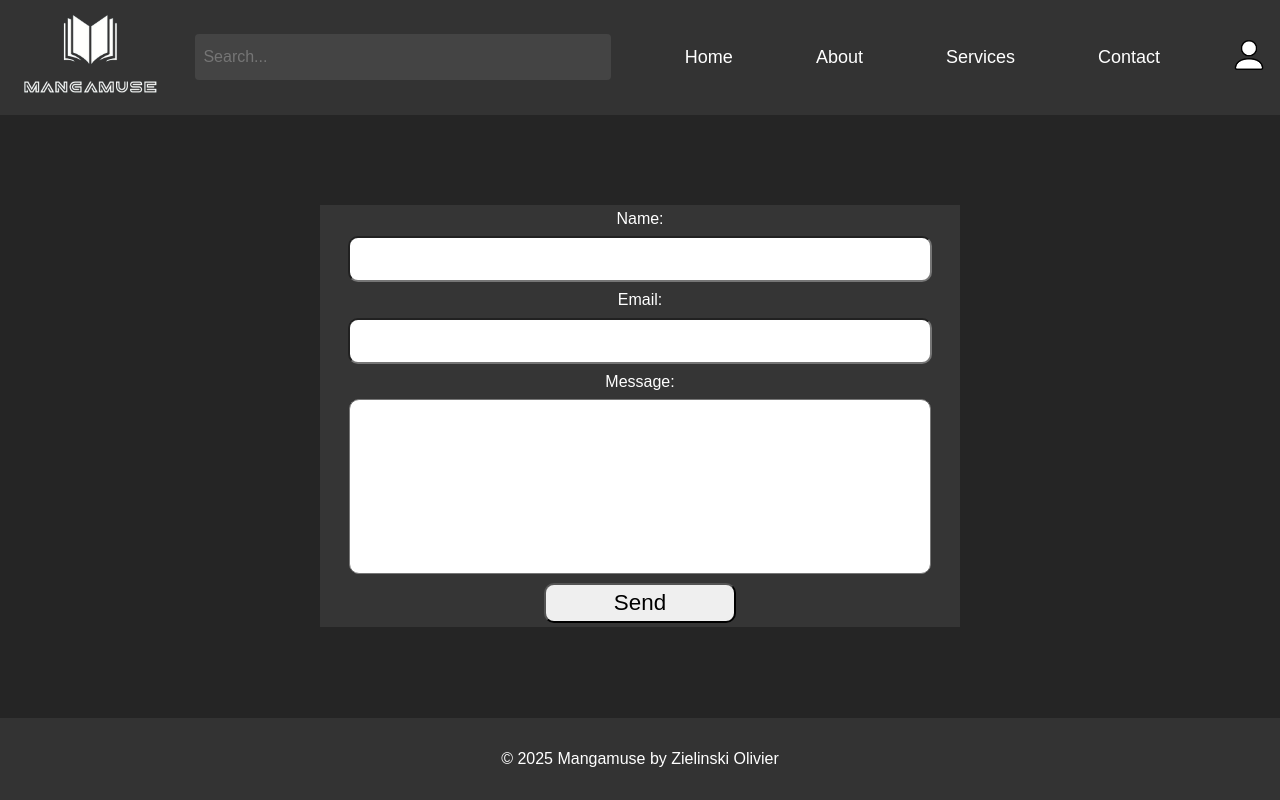
After one commit to olkiverr/site-v2, a PHP site: page /pages/contact.php in a window 1280 px wide. The commit adds this page. Run offline with PHP 8.4, Linux system fonts and the light colour scheme.

Commit message:
Add files via upload

```diff
--- /dev/null
+++ b/css/contact.css
@@ -0,0 +1,38 @@
+main {
+    height: 100%;
+    width: 100%;
+    display: flex;
+    align-items: center;
+    justify-content: space-around;
+}
+
+form {
+    display: flex;
+    flex-direction: column;
+    background-color: #353535;
+    height: 70%;
+    width: 50%;
+    align-items: center;
+}
+
+form label {
+    color: white;
+    margin: auto;
+}
+
+form input, textarea, button {
+    margin: auto;
+    border-radius: 10px;
+    width: 90%;
+    height: 40px;
+    font-size: 1.4em;
+}
+
+form button[type="submit"] {
+    width: 30%;
+}
+
+form textarea {
+    height: 40%;
+    resize: none;
+}
--- a/css/header.css
+++ b/css/header.css
@@ -140,8 +140,7 @@ body {
 }
 
 .about-nav,
-.services-nav,
-.contact-nav {
+.services-nav {
     cursor: not-allowed;
 }
 
--- /dev/null
+++ b/pages/contact.php
@@ -0,0 +1,41 @@
+<?php
+session_start();
+include '../php/db.php';
+
+if (isset($_SESSION['user'])) {
+    $is_connected = isset($_SESSION['user']);
+} else {
+    $is_connected = false;
+}
+
+?>
+
+<!DOCTYPE html>
+<html lang="en">
+<head>
+    <meta charset="UTF-8">
+    <meta name="viewport" content="width=device-width, initial-scale=1.0">
+    <link rel="stylesheet" href="../css/header.css">
+    <link rel="stylesheet" href="../css/footer.css">
+    <link rel="stylesheet" href="../css/contact.css">
+    <link rel="shortcut icon" href="../img/MangaMuse_White-Book.png" type="image/x-icon">
+    <title>Contact - Mangamuse</title>
+</head>
+<body>
+    <?php include '../partials/header.php' ?>
+    <main>
+        <form action="">
+            <?php if (!$is_connected): ?>
+            <label for="">Name:</label>
+            <input type="text" name="" id="">
+            <label for="">Email:</label>
+            <input type="email" name="" id="">
+            <?php endif ?>
+            <label for="">Message:</label>
+            <textarea name="" id=""></textarea>
+            <button type="submit">Send</button>
+        </form>
+    </main>
+    <?php include '../partials/footer.php' ?>
+</body>
+</html>
--- a/partials/header.php
+++ b/partials/header.php
@@ -36,7 +36,7 @@ if (session_status() == PHP_SESSION_NONE) {
                 <li><a class="home-nav" href="/site-v2/index.php" style="color: #fff; text-decoration: none;">Home</a></li>
                 <li><a class="about-nav" href="#" style="color: #fff; text-decoration: none;">About</a></li>
                 <li><a class="services-nav" href="#" style="color: #fff; text-decoration: none;">Services</a></li>
-                <li><a class="contact-nav" href="#" style="color: #fff; text-decoration: none;">Contact</a></li>
+                <li><a class="contact-nav" href="/site-v2/pages/contact.php" style="color: #fff; text-decoration: none;">Contact</a></li>
             </ul>
         </div>
     </nav>
```
